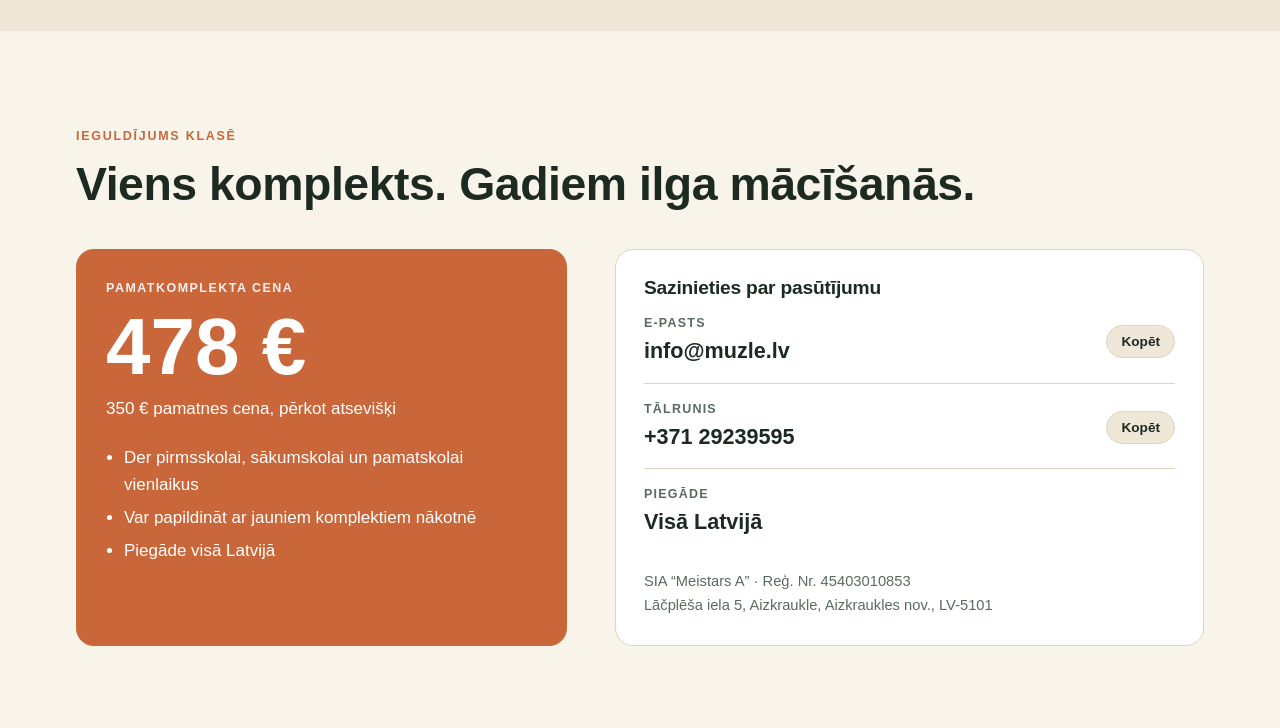
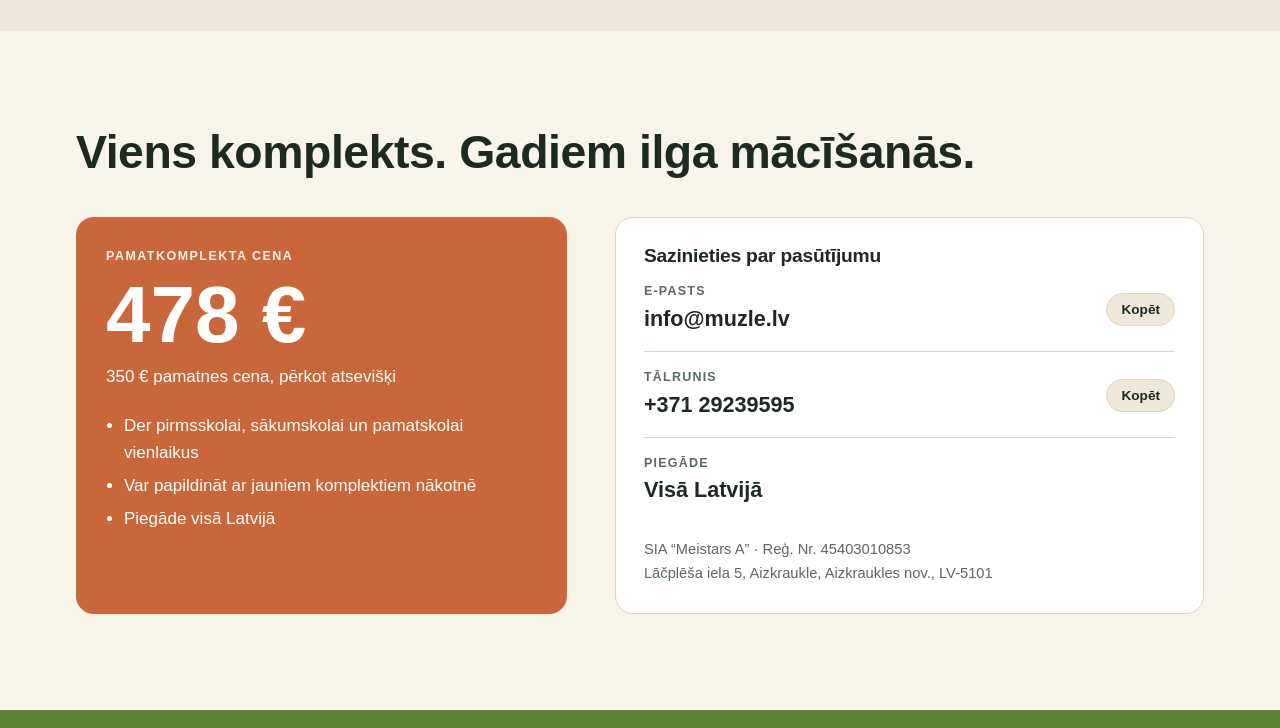
Before and after one commit to daigag/latvijasdargumi, a plain HTML site: page index.html in a window 1280 px wide. Shown: the part 8780-9508 px from the top of the page. Drawn offline with Linux system fonts and the light colour scheme.

Commit message:
Pasūtīt: noņemts apakšvirsraksts
Claude-Session: https://claude.ai/code/session_015bKgZJWkHRUcjHv33818tm

```diff
--- a/index.html
+++ b/index.html
@@ -721,7 +721,6 @@ footer p{font-size:.9rem;color:color-mix(in srgb,var(--forest-ink) 72%,transpare
 
 <section id="pasutit">
   <div class="wrap">
-    <div class="eyebrow">Ieguldījums klasē</div>
     <h2>Viens komplekts. Gadiem ilga mācīšanās.</h2>
     <div class="order">
       <div class="price">
```
